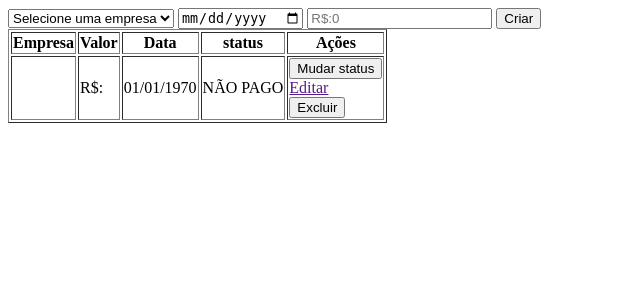
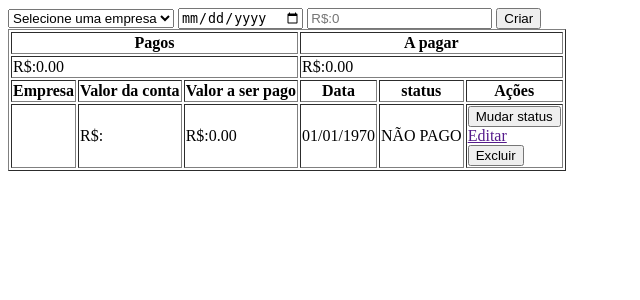
Before and after one commit to Radbios/projeto_avaliacao_php, a PHP site: page / in a window 1280 px wide. Shown: the top 300 px of the page, without its empty margins (0-640 px from the left). Run offline with PHP 8.4, Linux system fonts and the light colour scheme; tables that the repository leaves empty or names only in its code hold one stand-in row (values such as "Sample post"); data that the repository does not hold is empty; a stand-in replaces the project's code that opens the database connection.

Commit message:
feat: update

```diff
--- a/projeto_avaliacao_php/app/controllers/ContaPagarController.php
+++ b/projeto_avaliacao_php/app/controllers/ContaPagarController.php
@@ -3,12 +3,15 @@
 namespace app\controllers;
 use app\models\ContaPagar;
 use app\models\Empresa;
+use app\services\ContaPagarService;
 
 class ContaPagarController extends Controller{
     public function index() {
         $contas = ContaPagar::all();
         $empresas = Empresa::all();
-        return $this->view("index", compact('contas', 'empresas'));
+        $sum_valor_conta = ContaPagarService::sum($contas, "valor", "pago");
+
+        return $this->view("index", compact('contas', 'empresas', 'sum_valor_conta'));
     }
 
     public function show($params) {
@@ -20,6 +23,17 @@
         return redirect(back());
     }
 
+    public function change_status($params) {
+        $conta = ContaPagar::find_or_fail($params['conta']);
+
+        $conta->update([
+            'pago' => $conta->pago == 1 ? 0 : 1
+        ]);
+
+        return redirect(back());
+
+    }
+
     public function delete($params) {
         ContaPagar::find_or_fail($params['conta'])->delete();
         return redirect(back());
--- a/projeto_avaliacao_php/app/functions/helpers.php
+++ b/projeto_avaliacao_php/app/functions/helpers.php
@@ -10,16 +10,16 @@
 
 function route($name, $params = null) {
     $route = Route::get_route_by_name($name);
-
     if(!$route) {
         throw new RouteNotExistException("Rota '$name' não existe");
     }
 
     $uris = array_values(array_filter(explode("/", $route['uri'])));
-
+    $param_count = 0;
     foreach($uris as $key => $value) {
         if($value[0] == '{') {
-            $uris[$key] = $params[$key];
+            $uris[$key] = $params[$param_count];
+            $param_count++;
         }
     }
 
@@ -33,5 +33,5 @@
 }
 
 function back() {
-    return $_SERVER['REQUEST_URI'];
+    return $_SERVER['HTTP_REFERER'];
 }
--- a/projeto_avaliacao_php/app/models/ContaPagar.php
+++ b/projeto_avaliacao_php/app/models/ContaPagar.php
@@ -11,7 +11,6 @@
     protected static $primary_key = 'id_conta_pagar';
 
     protected $fillable = [
-        'id_conta_pagar',
         "id_empresa",
         "pago",
         "valor",
--- a/projeto_avaliacao_php/app/models/Model.php
+++ b/projeto_avaliacao_php/app/models/Model.php
@@ -60,6 +60,24 @@
         }
     }
 
+    public function update($data) {
+        try {
+            $columns = array_keys($data);
+
+            $columns = implode(', ', array_map(function($column) {
+                return $column . ' = :' . $column;
+            }, $columns));
+
+            $stmt = $this->connection->prepare("UPDATE " . static::$table . " SET " . $columns . " WHERE " . static::$primary_key . " = :id");
+
+            $stmt->execute($data + ['id' => $this->{static::$primary_key}]);
+
+            return true;
+        } catch (\PDOException $e) {
+            throw new \PDOException("Erro ao atualizar registro: " . $e->getMessage());
+        }
+    }
+
     public function delete()
     {
         $connection = Connect::connect();
--- /dev/null
+++ b/projeto_avaliacao_php/app/services/ContaPagarService.php
@@ -0,0 +1,16 @@
+<?php
+
+namespace app\services;
+
+class ContaPagarService {
+    public static function sum($obj, $attr, $group = null) {
+        $sum = $group ? [] : null;
+        foreach ($obj as $item) {
+            if(is_array($sum)){
+                $sum[$item->$group] = key_exists($item->$group, $sum) ? $sum[$item->$group] + $item->$attr : $item->$attr;
+            }
+            else $sum += $item->$attr;
+        }
+        return $sum;
+    }
+}
--- a/projeto_avaliacao_php/core/Route.php
+++ b/projeto_avaliacao_php/core/Route.php
@@ -48,27 +48,26 @@
     public function load() {
 
         if(!$this->route_exist()) {
-            throw new RouteNotExistException("Rota não existe");
+            throw new RouteNotExistException("Rota '". $this->uri ."' não existe");
         }
 
         return $this->route;
     }
 
     private function route_exist() {
-        $uri_request = array_values(array_filter(explode("/", $this->uri)));
+        $uri_request = (array_filter(explode("/", $this->uri)));
 
-        foreach (self::$routes as $route) {
-            $uris = array_values(array_filter(explode("/", $route['uri'])));
-
-            if(count($uri_request) == count($uris)) {
-                foreach($uris as $key => $value) {
+        foreach (static::$routes as $route) {
+            $uri = (array_filter(explode("/", $route['uri'])));
+            if(count($uri_request) == count($uri)) {
+                foreach($uri as $key => $value) {
                     if($value[0] == '{') {
-                        $route["params"][str_replace(['{', '}'] , "", $uris[$key])] = $uri_request[$key];
-                        $uris[$key] = $uri_request[$key];
+                        $route["params"][str_replace(['{', '}'] , "", $uri[$key])] = $uri_request[$key];
+                        $uri[$key] = $uri_request[$key];
                     }
                 }
 
-                $route['uri'] = '/' . implode('/', $uris);
+                $route['uri'] = '/' . implode('/', $uri);
 
                 if ($route['uri'] === $this->uri && $route['method'] === $this->method) {
                     $this->route = $route;
--- a/projeto_avaliacao_php/routes/web.php
+++ b/projeto_avaliacao_php/routes/web.php
@@ -6,8 +6,8 @@
 
 Route::get("/", [ContaPagarController::class, "index"], "conta.index");
 Route::post("/", [ContaPagarController::class, "store"], "conta.store");
+Route::post("/change_status/{conta}", [ContaPagarController::class, "change_status"], "conta.change_status");
 Route::post("/{conta}", [ContaPagarController::class, "delete"], "conta.delete");
-// Route::get("/create", [ContaPagarController::class, "create"], "conta.create");
 // Route::get("/{conta}", [ContaPagarController::class, "show"], "conta.show");
 // Route::get("/edit/{conta}", [ContaPagarController::class, "edit"], "conta.edit");
 // Route::post("/edit/{conta}", [ContaPagarController::class, "update"], "conta.update");
--- a/projeto_avaliacao_php/views/index.php
+++ b/projeto_avaliacao_php/views/index.php
@@ -6,7 +6,6 @@
         <title>Document</title>
     </head>
     <body>
-
         <div>
             <form action="{{route("conta.store")}}" method="post">
                 <select name="id_empresa">
@@ -24,8 +23,20 @@
 
         <table border="1">
             <thead>
+                <th colspan="3">Pagos</th>
+                <th colspan="3">A pagar</th>
+            </thead>
+
+            <tbody>
+                <tr>
+                    <td colspan="3">{{"R$:" . number_format($data->sum_valor_conta[1], 2)}}</td>
+                    <td colspan="3">{{"R$:" . number_format($data->sum_valor_conta[0], 2)}}</td>
+                </tr>
+            </tbody>
+            <thead>
                 <th>Empresa</th>
-        <th>Valor</th>
+                <th>Valor da conta</th>
+                <th>Valor a ser pago</th>
                 <th>Data</th>
                 <th>status</th>
                 <th>Ações</th>
@@ -41,6 +52,9 @@
                             {{"R$:" . $conta->valor}}
                         </td>
                         <td>
+                            {{"R$:" . number_format( (date("Y-m-d") > $conta->data_pagar) ? ($conta->valor * 0.95) : ( (date("Y-m-d") < $conta->data_pagar) ? $conta->valor * 1.1 : $conta->valor ), 2 )}}
+                        </td>
+                        <td>
                             {{date("d/m/Y", strtotime($conta->data_pagar))}}
                         </td>
                         <td>
@@ -48,8 +62,8 @@
                         </td>
                         <td>
                             <div>
-                        <form action="">
-                            <button>Mudar status</button>
+                                <form action="{{route("conta.change_status", [$conta->id_conta_pagar])}}" method="POST">
+                                    <button type="submit">Mudar status</button>
                                 </form>
                                 <a href="">Editar</a>
                                 <form action="{{route("conta.delete", [$conta->id_conta_pagar])}}" method="post">
```
Lines whose indentation alone changed are shown as unchanged.
